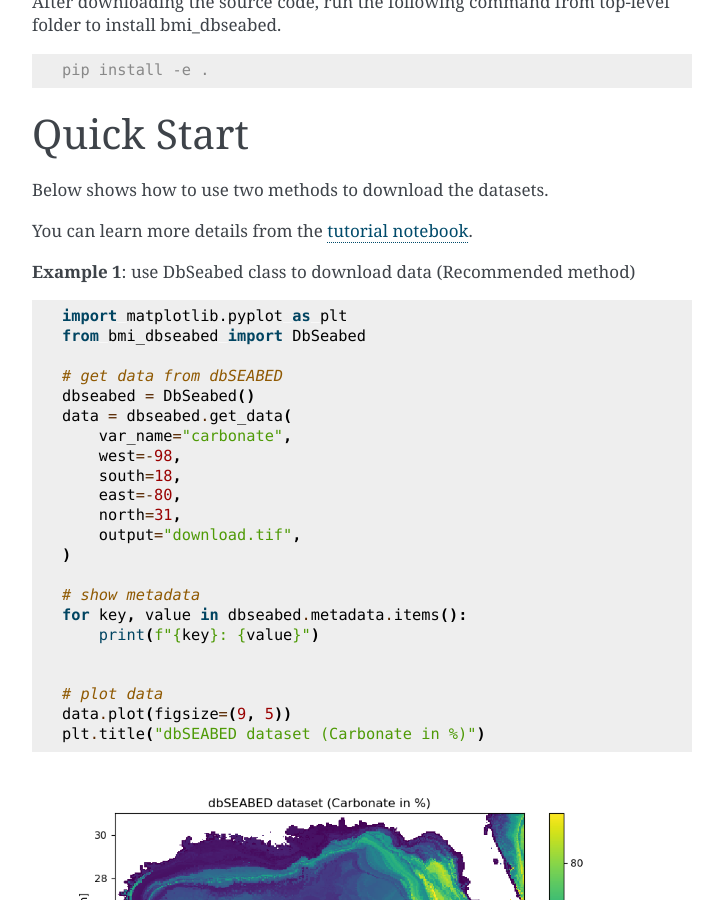
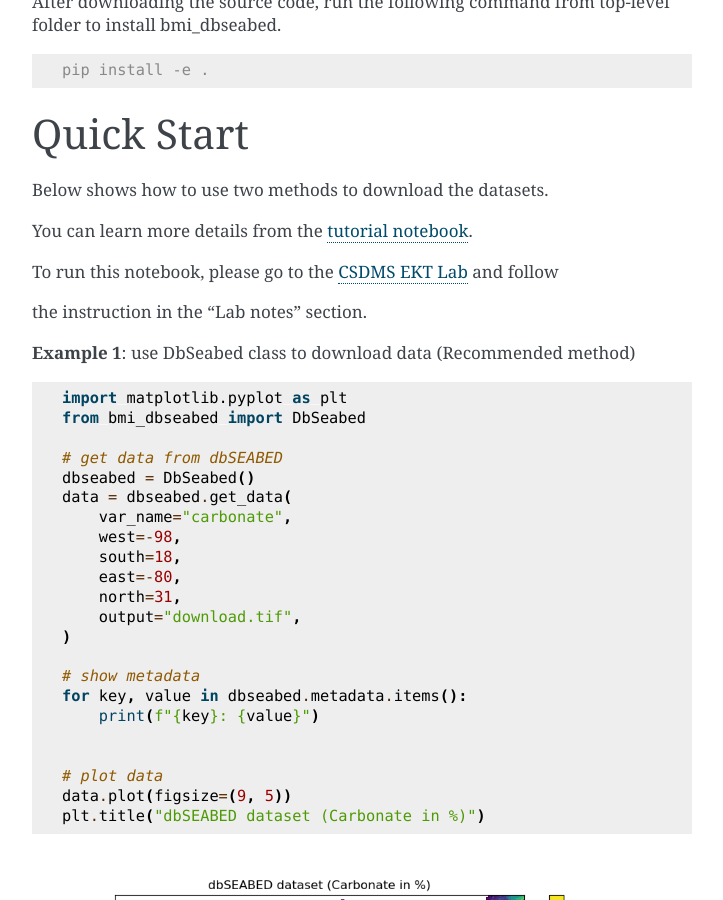
Before and after one commit to gantian127/bmi_dbseabed, a Sphinx documentation site: the page built from docs/source/index.md, in a window 1280 px wide and 900 px high, scrolled down 964 px. Shown: the whole window, without its empty margins (388-1111 px from the left). Built offline with Sphinx 7.4.7, drawn with Linux system fonts in a browser that asks for light colours.

Commit message:
add EKT lab

```diff
--- a/docs/source/index.md
+++ b/docs/source/index.md
@@ -57,9 +57,9 @@
 
 You can learn more details from the [tutorial notebook][bmi_dbseabed-notebook].
 
-[//]: # (To run this notebook, please go to the [CSDMS EKT Lab][bmi_dbseabed-csdms] and follow)
+To run this notebook, please go to the [CSDMS EKT Lab][bmi_dbseabed-csdms] and follow
 
-[//]: # (the instruction in the "Lab notes" section.)
+the instruction in the "Lab notes" section.
 
 **Example 1**: use DbSeabed class to download data (Recommended method)
 
@@ -192,7 +192,7 @@
 [bmi-docs]: https://bmi.readthedocs.io
 [csdms]: https://csdms.colorado.edu
 [pymt-docs]: https://pymt.readthedocs.io
-[bmi_dbseabed-csdms]: https://csdms.colorado.edu/wiki/
+[bmi_dbseabed-csdms]: https://csdms.colorado.edu/wiki/Lab-0036
 [bmi_dbseabed-github]: https://github.com/gantian127/bmi_dbseabed
 [dbSEABED-website]: https://instaar.colorado.edu/~jenkinsc/dbseabed/
 [bmi_dbseabed-notebook]: https://github.com/gantian127/bmi_dbseabed/blob/master/notebooks/bmi_dbseabed.ipynb
```
Also changed, not shown: README.md (+3 -3 lines).
